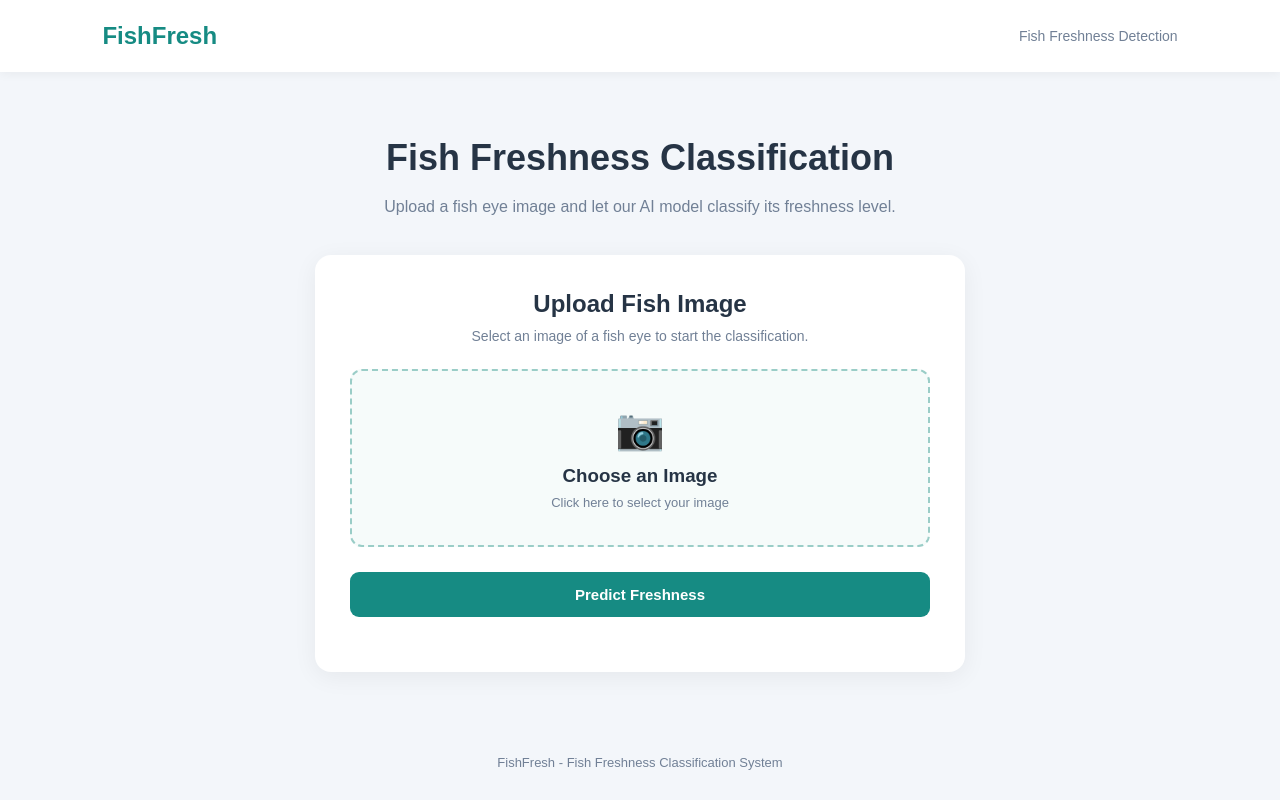
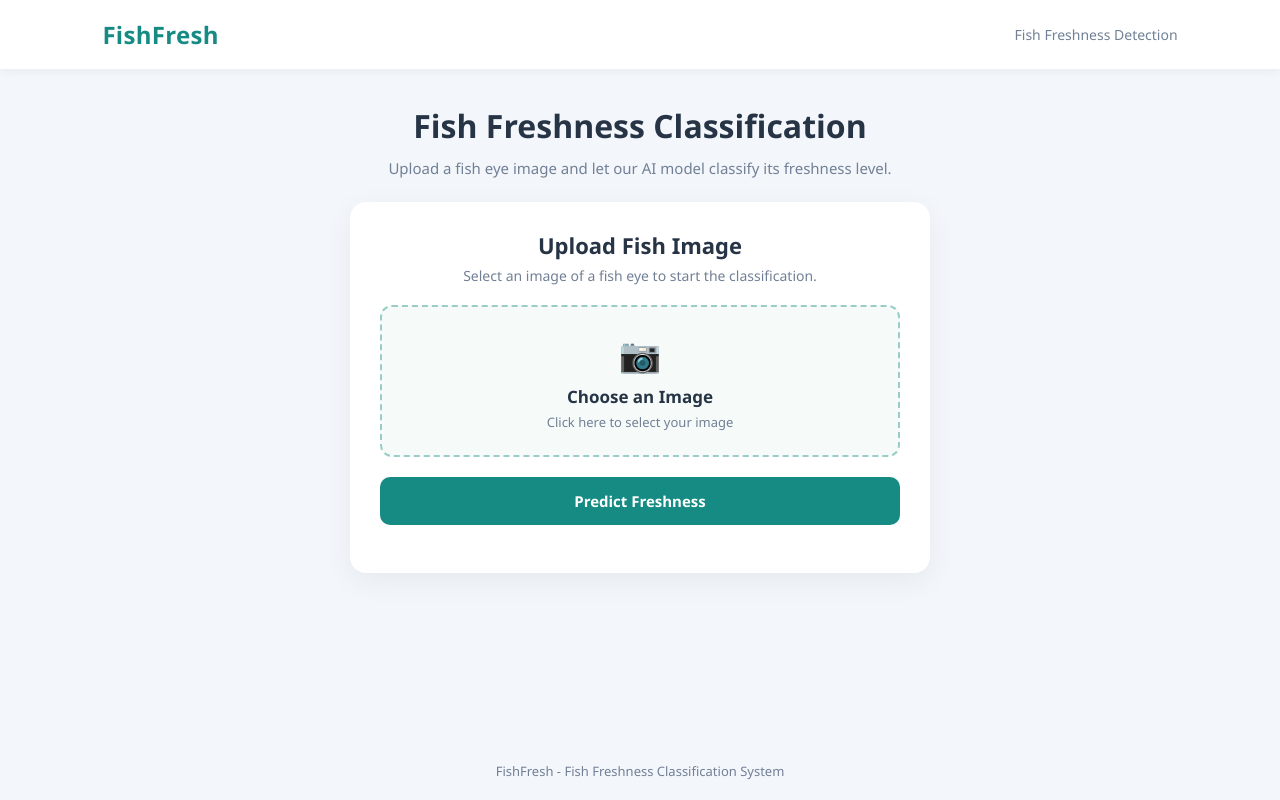
Before and after one commit to ameng-s/machinelearning, a Flask app: page / in a window 1280 px wide. Run offline with Flask 3, Linux system fonts and the light colour scheme.

Commit message:
update css

```diff
--- a/static/css/style.css
+++ b/static/css/style.css
@@ -1,9 +1,8 @@
-
 * {
     margin: 0;
     padding: 0;
     box-sizing: border-box;
-    font-family: Arial, sans-serif;
+    font-family: 'Segoe UI', Arial, sans-serif;
 }
 
 body {
@@ -21,7 +20,7 @@ body {
 
 .navbar {
     background: #ffffff;
-    padding: 22px 8%;
+    padding: 18px 8%;
     display: flex;
     justify-content: space-between;
     align-items: center;
@@ -31,48 +30,52 @@ body {
 .navbar h2 {
     color: #168b83;
     font-size: 24px;
+    letter-spacing: 0.3px;
 }
 
 .navbar span {
     color: #718096;
     font-size: 14px;
+    font-weight: 500;
 }
 
 .hero {
     text-align: center;
-    padding: 65px 20px 35px;
+    padding: 35px 20px 22px;
 }
 
 .hero h1 {
-    font-size: 36px;
+    font-size: 32px;
     color: #263445;
-    margin-bottom: 15px;
+    margin-bottom: 10px;
 }
 
 .hero p {
     color: #718096;
-    line-height: 1.6;
+    line-height: 1.5;
+    font-size: 15px;
 }
 
 .upload-card {
     background: #ffffff;
     width: 90%;
-    max-width: 650px;
-    margin: 0 auto;
-    padding: 35px;
+    max-width: 580px;
+    margin: 0 auto 25px;
+    padding: 28px 30px;
     border-radius: 16px;
-    box-shadow: 0 5px 25px rgba(0, 0, 0, 0.06);
+    box-shadow: 0 8px 30px rgba(0, 0, 0, 0.06);
     text-align: center;
 }
 
 .upload-card h2 {
-    margin-bottom: 10px;
+    font-size: 22px;
+    margin-bottom: 6px;
 }
 
 .upload-card > p {
     color: #718096;
     font-size: 14px;
-    margin-bottom: 25px;
+    margin-bottom: 20px;
 }
 
 .upload-area {
@@ -80,23 +83,25 @@ body {
     border: 2px dashed #9acdc7;
     background: #f6fbfa;
     border-radius: 12px;
-    padding: 35px 15px;
+    padding: 24px 15px;
     cursor: pointer;
-    transition: 0.3s;
+    transition: all 0.25s ease;
 }
 
 .upload-area:hover {
     background: #eaf7f5;
     border-color: #168b83;
+    transform: translateY(-1px);
 }
 
 .upload-icon {
-    font-size: 40px;
-    margin-bottom: 12px;
+    font-size: 34px;
+    margin-bottom: 8px;
 }
 
 .upload-area h3 {
-    margin-bottom: 8px;
+    font-size: 17px;
+    margin-bottom: 5px;
 }
 
 .upload-area p {
@@ -106,41 +111,138 @@ body {
 
 .preview-container {
     display: none;
-    margin-top: 20px;
+    margin-top: 18px;
 }
 
 .preview-container img {
     max-width: 100%;
-    max-height: 280px;
-    border-radius: 10px;
+    max-height: 210px;
+    border-radius: 12px;
     object-fit: contain;
+    border: 2px solid #e2e8f0;
+    padding: 4px;
+    background: #ffffff;
+    box-shadow: 0 4px 12px rgba(0, 0, 0, 0.06);
 }
 
 button {
     width: 100%;
-    margin-top: 25px;
+    margin-top: 20px;
     padding: 14px;
     border: none;
-    border-radius: 9px;
+    border-radius: 10px;
     background: #168b83;
     color: white;
     font-size: 15px;
-    font-weight: bold;
+    font-weight: 600;
     cursor: pointer;
-    transition: 0.3s;
+    transition: all 0.25s ease;
 }
 
 button:hover {
     background: #116e68;
+    box-shadow: 0 4px 12px rgba(22, 139, 131, 0.25);
+}
+
+button:disabled {
+    background: #94a3b8;
+    cursor: not-allowed;
+    box-shadow: none;
 }
 
 .result {
     margin-top: 20px;
 }
 
+.result:not(:empty) {
+    border-radius: 10px;
+    padding: 16px 20px;
+    text-align: left;
+    transition: all 0.3s ease;
+}
+
+.result h3 {
+    font-size: 16px;
+    margin-bottom: 8px;
+    padding-bottom: 6px;
+}
+
+.result p {
+    font-size: 15px;
+    color: #334155;
+    margin: 6px 0;
+}
+
+.result strong {
+    color: #0f172a;
+    font-size: 15px;
+}
+
+.status-badge {
+    display: inline-block;
+    padding: 3px 10px;
+    border-radius: 6px;
+    font-size: 14px;
+    font-weight: 700;
+}
+
+.result.loading {
+    background: #f8fafc;
+    border: 1px solid #cbd5e1;
+    border-left: 5px solid #64748b;
+}
+
+.result.highly-fresh {
+    background: #ecfdf5;
+    border: 1px solid #a7f3d0;
+    border-left: 5px solid #059669;
+}
+
+.result.highly-fresh h3 {
+    color: #065f46;
+    border-bottom: 1px solid #a7f3d0;
+}
+
+.result.highly-fresh .status-badge {
+    background: #059669;
+    color: #ffffff;
+}
+
+.result.fresh {
+    background: #fffbeb;
+    border: 1px solid #fde68a;
+    border-left: 5px solid #d97706;
+}
+
+.result.fresh h3 {
+    color: #92400e;
+    border-bottom: 1px solid #fde68a;
+}
+
+.result.fresh .status-badge {
+    background: #d97706;
+    color: #ffffff;
+}
+
+.result.not-fresh {
+    background: #fef2f2;
+    border: 1px solid #fecaca;
+    border-left: 5px solid #dc2626;
+}
+
+.result.not-fresh h3 {
+    color: #991b1b;
+    border-bottom: 1px solid #fecaca;
+}
+
+.result.not-fresh .status-badge {
+    background: #dc2626;
+    color: #ffffff;
+}
+
 footer {
     text-align: center;
-    padding: 30px 15px;
+    padding: 20px 15px;
     margin-top: auto;
     color: #718096;
     font-size: 13px;
@@ -148,7 +250,7 @@ footer {
 
 @media (max-width: 600px) {
     .navbar {
-        padding: 18px 5%;
+        padding: 16px 5%;
     }
 
     .navbar h2 {
@@ -156,18 +258,18 @@ footer {
     }
 
     .navbar span {
-        font-size: 11px;
+        font-size: 12px;
     }
 
     .hero {
-        padding: 45px 20px 25px;
+        padding: 25px 20px 18px;
     }
 
     .hero h1 {
-        font-size: 27px;
+        font-size: 25px;
     }
 
     .upload-card {
-        padding: 25px 18px;
+        padding: 22px 18px;
     }
 }
--- a/static/js/script.js
+++ b/static/js/script.js
@@ -1,4 +1,3 @@
-
 const uploadForm = document.getElementById("uploadForm");
 const imageInput = document.getElementById("imageInput");
 const imagePreview = document.getElementById("imagePreview");
@@ -6,11 +5,11 @@ const previewContainer = document.getElementById("previewContainer");
 const predictButton = document.getElementById("predictButton");
 const result = document.getElementById("result");
 
-// Menampilkan preview gambar
 imageInput.addEventListener("change", function () {
     const file = imageInput.files[0];
 
     result.innerHTML = "";
+    result.className = "result";
 
     if (file) {
         const imageURL = URL.createObjectURL(file);
@@ -23,13 +22,13 @@ imageInput.addEventListener("change", function () {
     }
 });
 
-// Mengirim gambar ke Flask untuk prediksi
 uploadForm.addEventListener("submit", async function (event) {
     event.preventDefault();
 
     const file = imageInput.files[0];
 
     if (!file) {
+        result.className = "result not-fresh";
         result.innerHTML = "<p>Please select an image first.</p>";
         return;
     }
@@ -39,6 +38,7 @@ uploadForm.addEventListener("submit", async function (event) {
 
     predictButton.disabled = true;
     predictButton.textContent = "Processing...";
+    result.className = "result loading";
     result.innerHTML = "<p>Analyzing image, please wait...</p>";
 
     try {
@@ -53,13 +53,22 @@ uploadForm.addEventListener("submit", async function (event) {
             throw new Error(data.error || "Prediction failed");
         }
 
+        let statusClass = "fresh";
+        if (data.prediction === "Not Fresh") {
+            statusClass = "not-fresh";
+        } else if (data.prediction === "Highly Fresh") {
+            statusClass = "highly-fresh";
+        }
+
+        result.className = `result ${statusClass}`;
         result.innerHTML = `
             <h3>Prediction Result</h3>
-            <p>Freshness Level: <strong>${data.prediction}</strong></p>
+            <p>Freshness Level: <strong class="status-badge">${data.prediction}</strong></p>
             <p>Confidence: <strong>${data.confidence}%</strong></p>
         `;
 
     } catch (error) {
+        result.className = "result not-fresh";
         result.innerHTML = `<p>Error: ${error.message}</p>`;
     } finally {
         predictButton.disabled = false;
```
